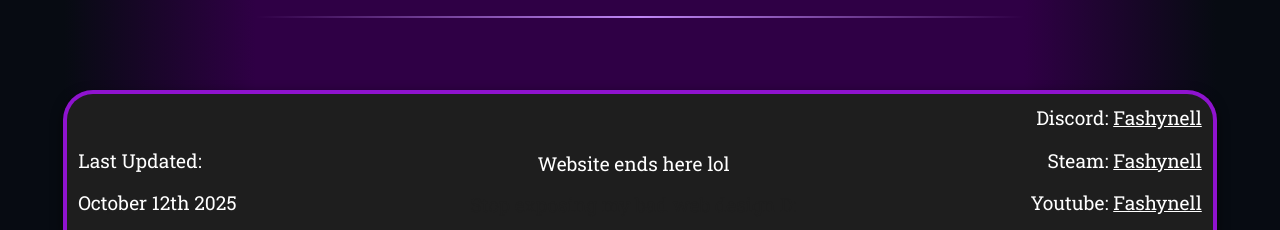
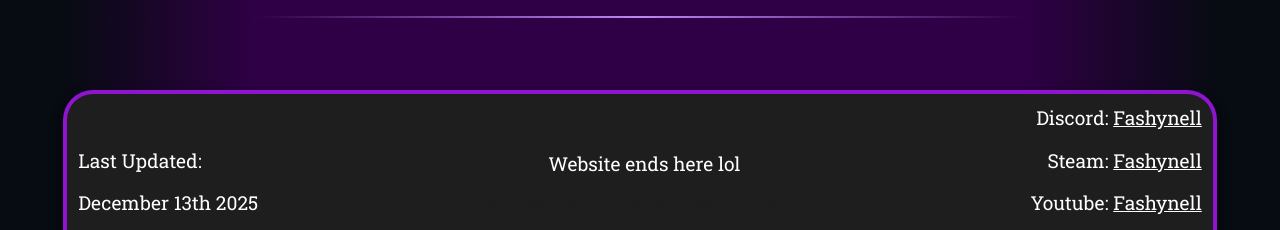
Before and after one commit to Fashynell/gaming_portfolio, a Flask app: template templates/games.html in a window 1280 px wide. Shown: the part 1253-1483 px from the top of the page. Run offline with Flask 3, Linux system fonts and the light colour scheme; the template is opened without the code that fills it, so the values that code supplies are empty.

Commit message:
Update games.html

```diff
--- a/templates/games.html
+++ b/templates/games.html
@@ -270,7 +270,7 @@
     <div class="Bottom_section">
       <div class="Bottom_left_section">
         <p class="Bottom_text">Last Updated:</p>
-        <p class="Bottom_text">October 12th 2025</p>
+        <p class="Bottom_text">December 13th 2025</p>
       </div>
       <div style="text-align: center;">
         <p class="Bottom_text">Website ends here lol</p>
```
